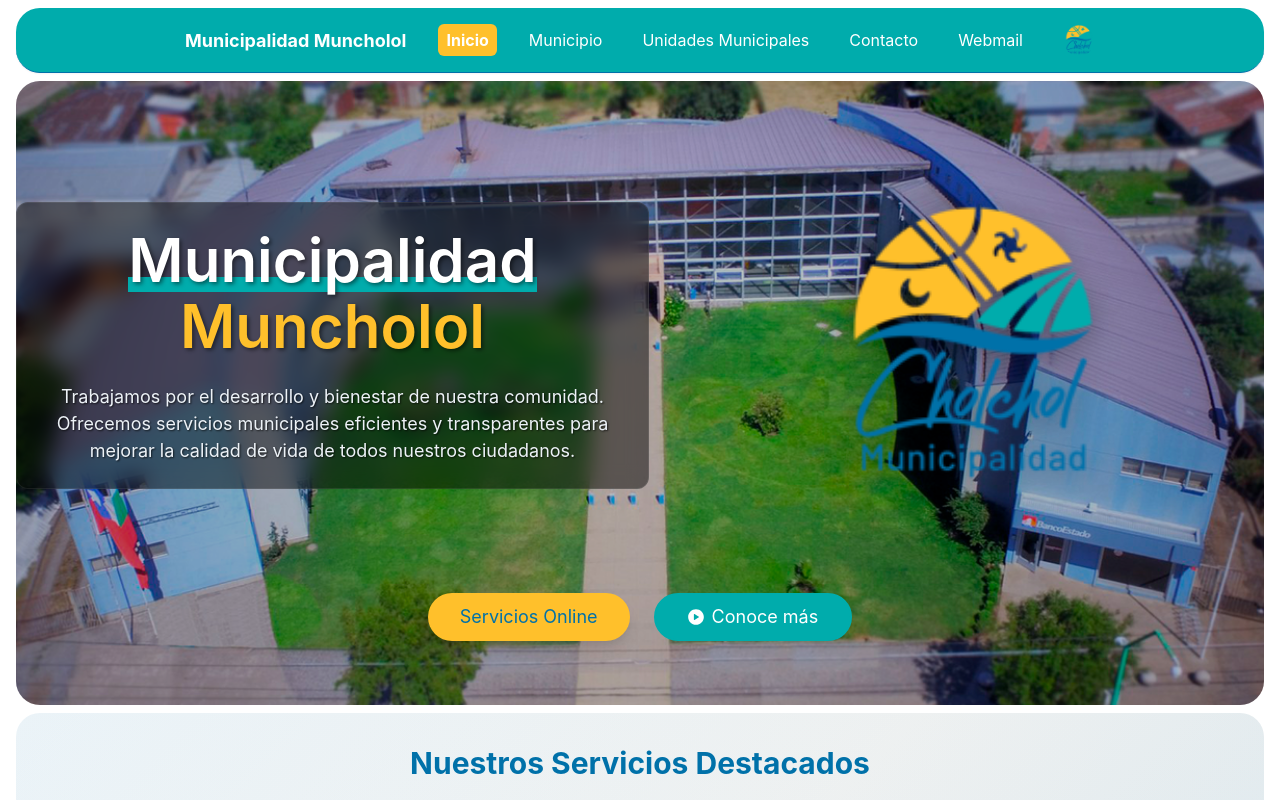
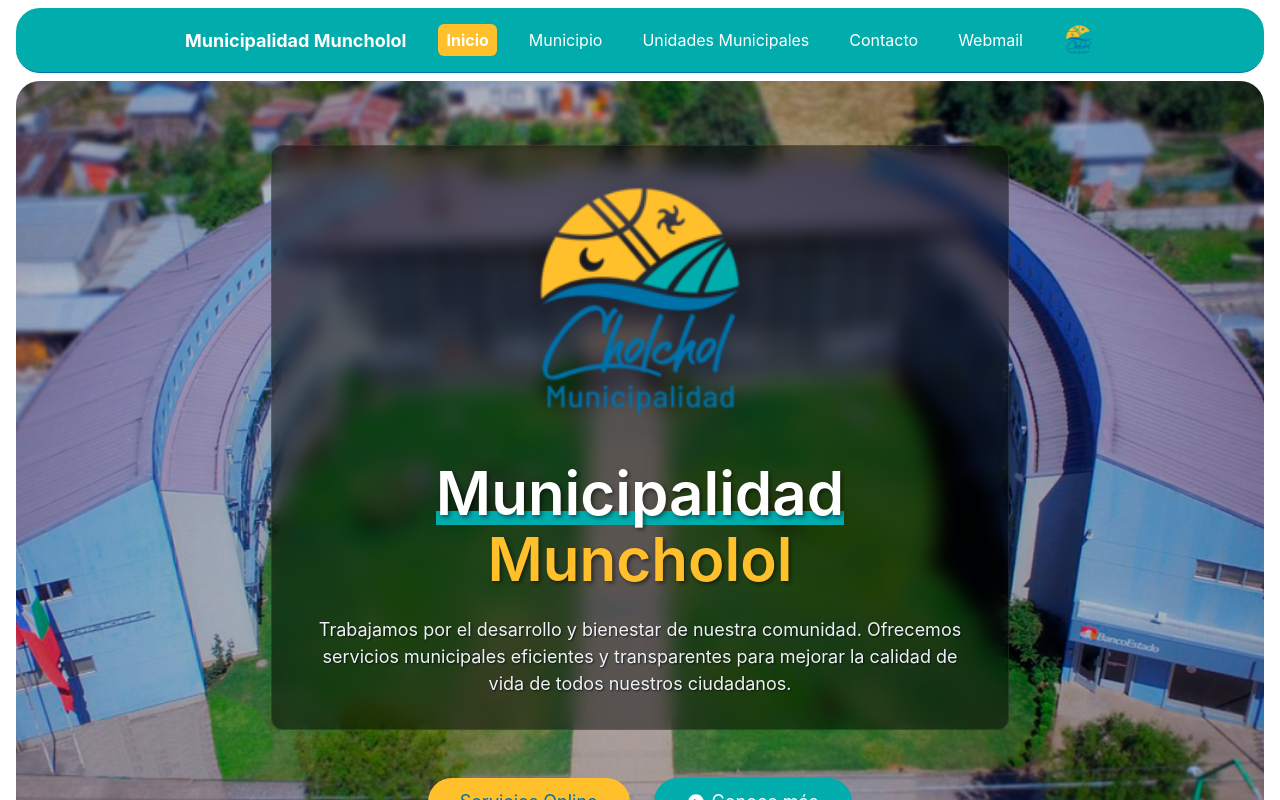
Before and after one commit to yaboytomas/pruebaReact, a React (Vite) app: page / in a window 1280 px wide. Shown: the top 800 px of the page. Built offline with nearby package versions, Linux system fonts and the light colour scheme.

Commit message:
unified containers on hero section for uniform look

```diff
--- a/src/components/HeroSection.jsx
+++ b/src/components/HeroSection.jsx
@@ -104,23 +104,50 @@ export default function HeroSection() {
           py={{ base: 12, md: 16 }}
           direction={{ base: 'column' }}>
 
-          {/* Main Content Row */}
+          {/* Centered Single Container */}
           <Stack
-            direction={{ base: 'column', md: 'row' }}
             spacing={{ base: 6, md: 8 }}
             align={'center'}
-            w={'full'}>
+            textAlign={'center'}
+            maxW={'4xl'}
+            bg={'blackAlpha.600'}
+            p={{ base: 6, md: 8 }}
+            borderRadius={'xl'}
+            backdropFilter={'blur(10px)'}
+            border={'1px solid'}
+            borderColor={'whiteAlpha.200'}>
 
-            {/* Left Container - Text Content */}
-            <Stack
-              flex={1}
-              spacing={{ base: 4, md: 6 }}
-              bg={'blackAlpha.600'}
-              p={6}
-              borderRadius={'xl'}
-              backdropFilter={'blur(10px)'}
-              border={'1px solid'}
-              borderColor={'whiteAlpha.200'}>
+            {/* Logo Image */}
+            <Box
+              display={'flex'}
+              justifyContent={'center'}
+              alignItems={'center'}
+              position={'relative'}
+              overflow={'visible'}>
+              <Image
+                ref={logoRef}
+                alt={'Municipality Logo'}
+                src={logoImage}
+                width={{ base: '200px', md: '250px' }}
+                height={{ base: '200px', md: '250px' }}
+                maxWidth={{ base: '200px', md: '250px' }}
+                maxHeight={{ base: '200px', md: '250px' }}
+                objectFit={'contain'}
+                filter={'drop-shadow(0 8px 16px rgba(0,0,0,0.4))'}
+                cursor="pointer"
+                onClick={handleLogoClick}
+                onMouseOver={handleLogoMouseOver}
+                onMouseOut={handleLogoMouseOut}
+                transition="all 0.3s ease"
+                transform={isLogoHovered ? 'scale(1.1) rotate(5deg)' : 'scale(1) rotate(0deg)'}
+                _hover={{
+                  filter: 'drop-shadow(0 12px 24px rgba(0,0,0,0.6))',
+                }}
+              />
+            </Box>
+
+            {/* Text Content */}
+            <Stack spacing={{ base: 4, md: 6 }} align={'center'}>
               <Heading
                 lineHeight={1.1}
                 fontWeight={600}
@@ -147,51 +174,12 @@ export default function HeroSection() {
                   Muncholol
                 </Text>
               </Heading>
-              <Text color={'gray.100'} textShadow="1px 1px 2px rgba(0,0,0,0.7)" fontSize={'lg'}>
+              <Text color={'gray.100'} textShadow="1px 1px 2px rgba(0,0,0,0.7)" fontSize={'lg'} maxW={'2xl'}>
                 Trabajamos por el desarrollo y bienestar de nuestra comunidad.
                 Ofrecemos servicios municipales eficientes y transparentes para
                 mejorar la calidad de vida de todos nuestros ciudadanos.
               </Text>
             </Stack>
-
-            {/* Right Container - Logo Image */}
-            <Flex
-              flex={1}
-              justify={'center'}
-              align={'center'}
-              position={'relative'}
-              w={'full'}
-              overflow={'visible'}>
-              <Box
-                display={'flex'}
-                justifyContent={'center'}
-                alignItems={'center'}
-                position={'relative'}
-                height={'400px'}
-                width={'400px'}
-                overflow={'visible'}>
-                <Image
-                  ref={logoRef}
-                  alt={'Municipality Logo'}
-                  src={logoImage}
-                  width={'300px'}
-                  height={'300px'}
-                  maxWidth={'300px'}
-                  maxHeight={'300px'}
-                  objectFit={'contain'}
-                  filter={'drop-shadow(0 8px 16px rgba(0,0,0,0.4))'}
-                  cursor="pointer"
-                  onClick={handleLogoClick}
-                  onMouseOver={handleLogoMouseOver}
-                  onMouseOut={handleLogoMouseOut}
-                  transition="all 0.3s ease"
-                  transform={isLogoHovered ? 'scale(1.1) rotate(5deg)' : 'scale(1) rotate(0deg)'}
-                  _hover={{
-                    filter: 'drop-shadow(0 12px 24px rgba(0,0,0,0.6))',
-                  }}
-                />
-              </Box>
-            </Flex>
           </Stack>
 
           {/* Buttons Section Below */}
```
